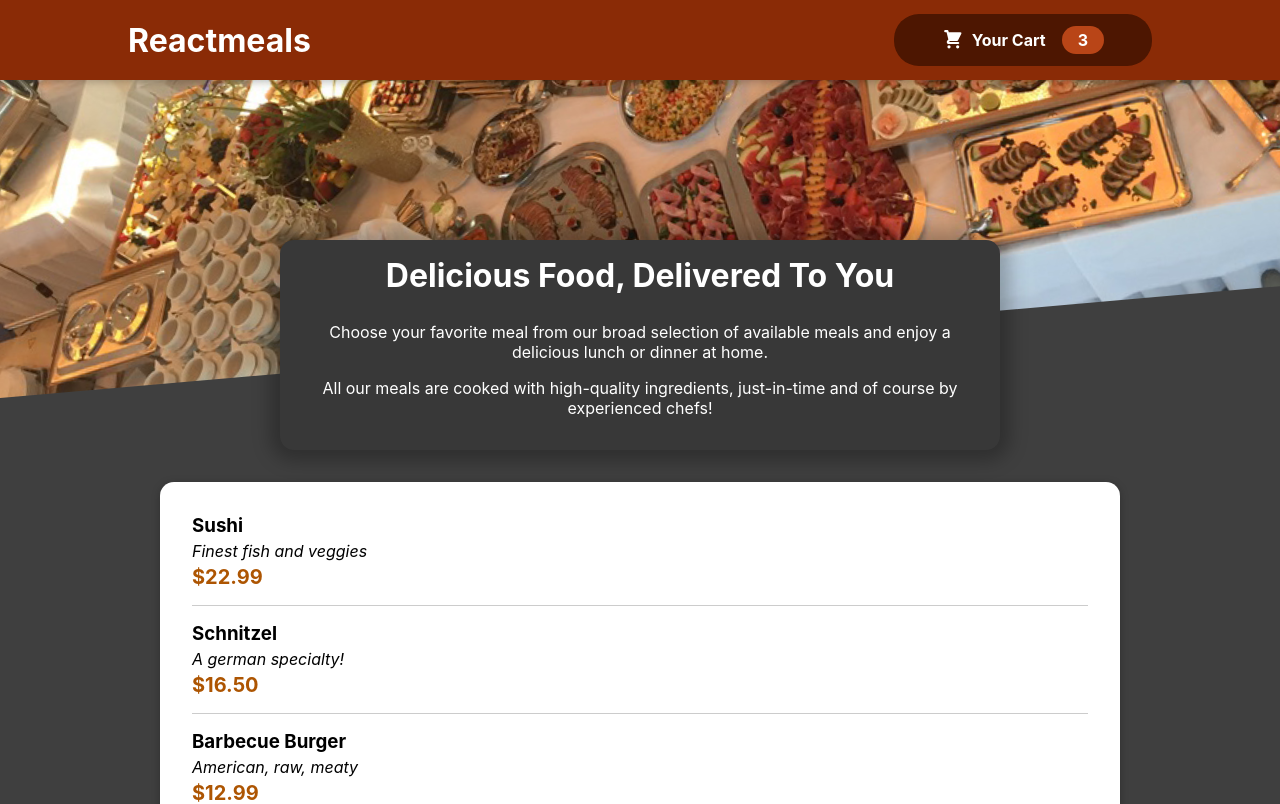
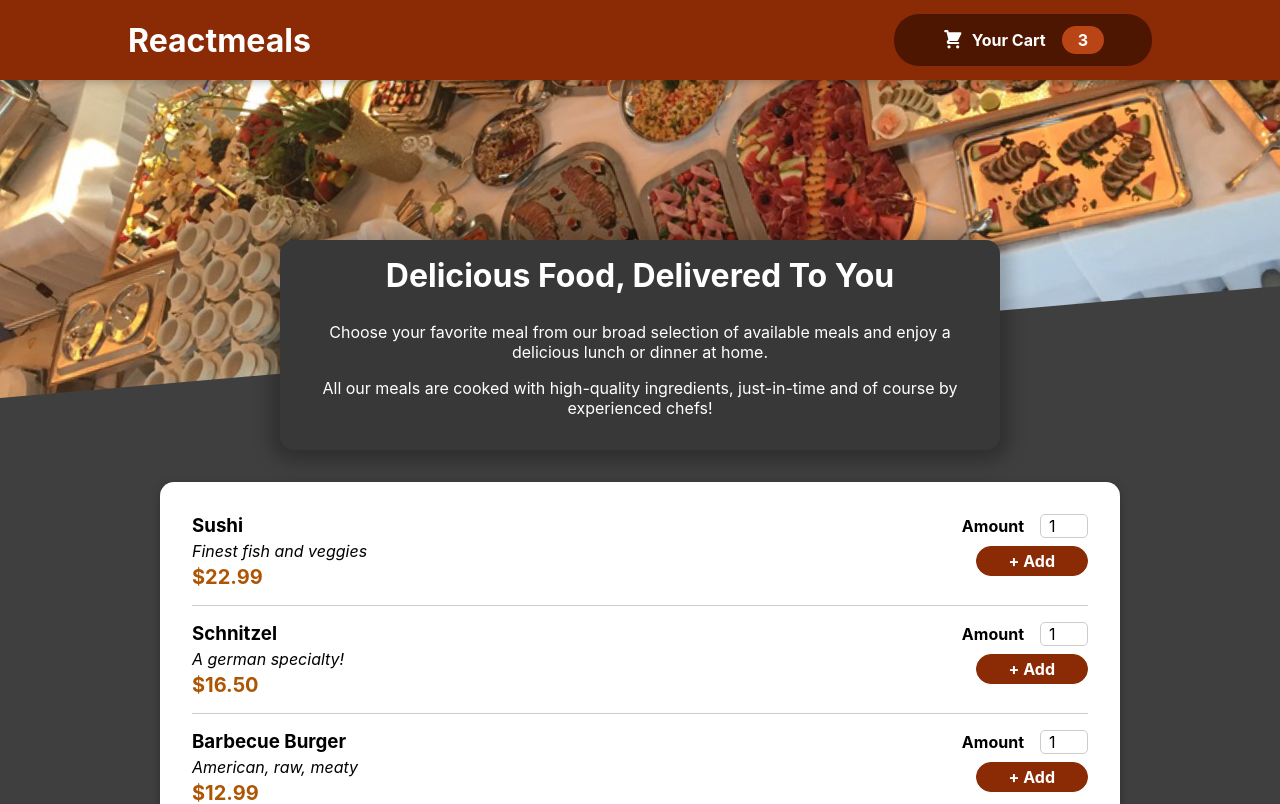
Before and after one commit to Sowmiya04Balachandran/Resturant-Website, a React (Create React App) app: page / in a window 1280 px wide. Shown: the top 804 px of the page. Built offline with nearby package versions, Linux system fonts and the light colour scheme.

Commit message:
Adding a Form

```diff
--- a/src/components/Meals/MealItem/MealItem.js
+++ b/src/components/Meals/MealItem/MealItem.js
@@ -1,4 +1,5 @@
 import classes from './MealItem.module.css';
+import MealItemForm from './MealItemForm';
 
 
 
@@ -12,7 +13,9 @@
             <div className={classes.description}>{props.description}</div>
             <div className={classes.price}>{price}</div>
         </div>
-        <div></div>
+        <div>
+            <MealItemForm />
+        </div>
         </li>
     )
 }
--- /dev/null
+++ b/src/components/Meals/MealItem/MealItemForm.js
@@ -0,0 +1,23 @@
+import classes from './MealItemForm.module.css';
+import Input from '../../UI/Input';
+
+
+const MealItemForm=(props)=>{
+    return(
+    <form className={classes.form}>
+        <Input
+        label="Amount"
+        input={
+            {
+                id:'amount',
+                type:'number',
+                min:'1',
+                max:'5',
+                defaultValue:'1'
+            }
+        } />
+    <button>+ Add</button>
+    </form>
+    )
+}
+export default MealItemForm;
--- /dev/null
+++ b/src/components/Meals/MealItem/MealItemForm.module.css
@@ -0,0 +1,20 @@
+.form {
+    text-align: right;
+  }
+
+  .form button {
+    font: inherit;
+    cursor: pointer;
+    background-color: #8a2b06;
+    border: 1px solid #8a2b06;
+    color: white;
+    padding: 0.25rem 2rem;
+    border-radius: 20px;
+    font-weight: bold;
+  }
+
+  .form button:hover,
+  .form button:active {
+    background-color: #641e03;
+    border-color: #641e03;
+  }
--- /dev/null
+++ b/src/components/UI/Input.js
@@ -0,0 +1,11 @@
+import classes from './Input.module.css';
+
+const Input=(props)=>{
+    return (
+        <div className={classes.input}>
+            <label htmlFor={props.input.id}>{props.label}</label>
+            <input {...props.input}  />
+        </div>
+    )
+}
+export default Input;
--- /dev/null
+++ b/src/components/UI/Input.module.css
@@ -0,0 +1,18 @@
+.input {
+    display: flex;
+    align-items: center;
+    margin-bottom: 0.5rem;
+  }
+
+  .input label {
+    font-weight: bold;
+    margin-right: 1rem;
+  }
+
+  .input input {
+    width: 3rem;
+    border-radius: 5px;
+    border: 1px solid #ccc;
+    font: inherit;
+    padding-left: 0.5rem;
+  }
```
